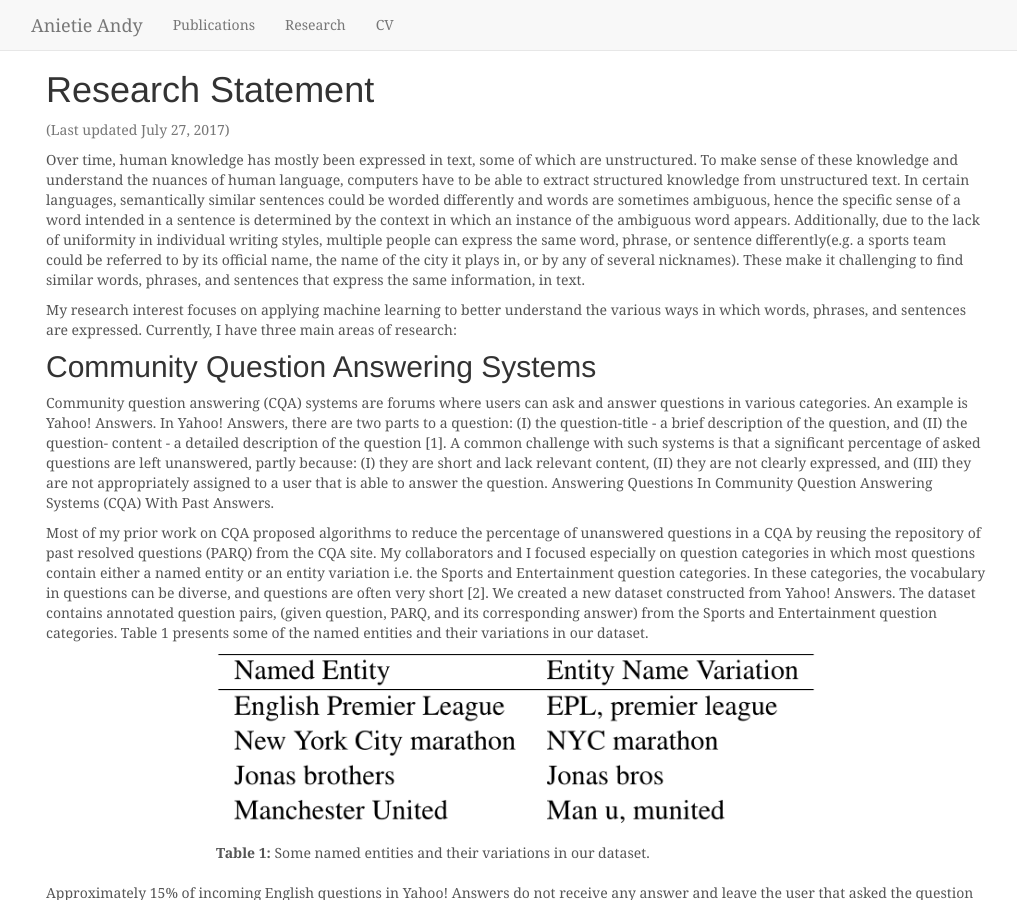
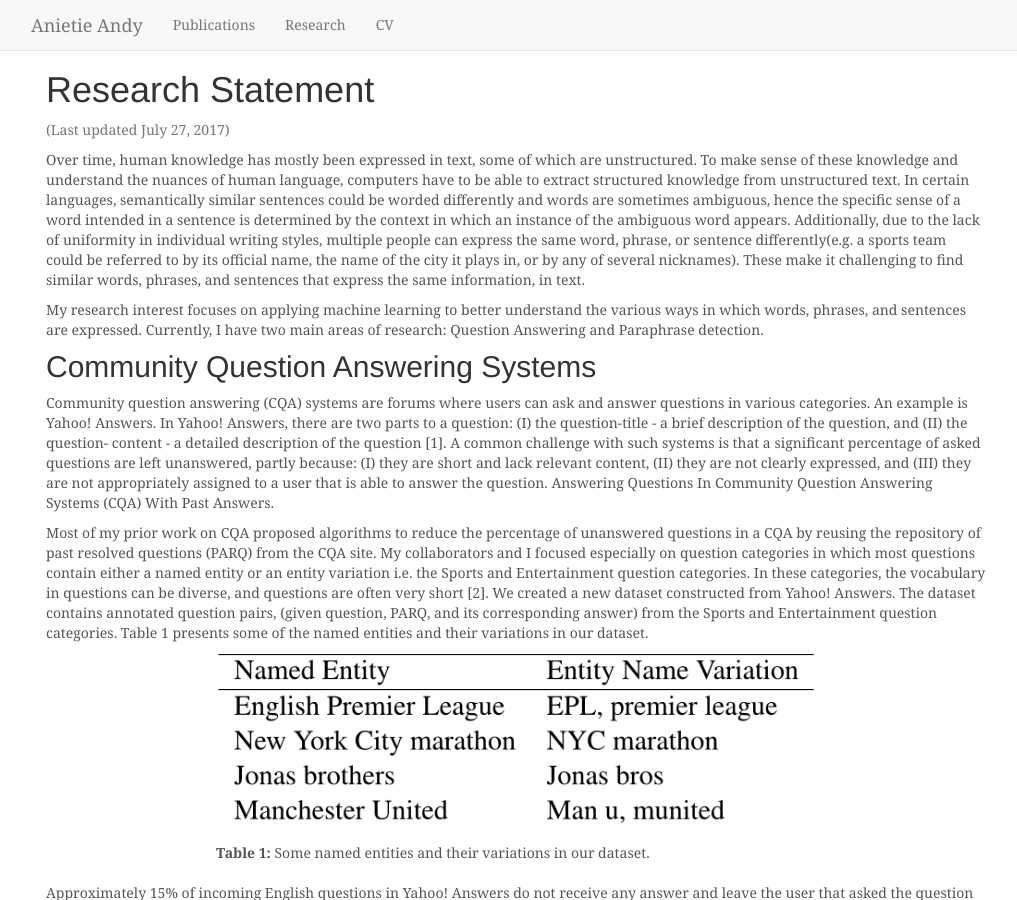
Before and after one commit to anietieandy/anietieandy.github.io, a Jekyll site: the page built from research.md, in a window 1280 px wide and 900 px high. Shown: the whole window, without its empty margins (124-1141 px from the left). Built offline with Jekyll 4.4.1, drawn with Linux system fonts in a browser that asks for light colours; nearby versions of some CDN libraries.

Commit message:
updated research

```diff
--- a/research.md
+++ b/research.md
@@ -48,7 +48,7 @@ publications:
 
 Over time, human knowledge has mostly been expressed in text, some of which are unstructured. To make sense of these knowledge and understand the nuances of human language, computers have to be able to extract structured knowledge from unstructured text. In certain languages, semantically similar sentences could be worded differently and words are sometimes ambiguous, hence the specific sense of a word intended in a sentence is determined by the context in which an instance of the ambiguous word appears. Additionally, due to the lack of uniformity in individual writing styles, multiple people can express the same word, phrase, or sentence differently(e.g. a sports team could be referred to by its official name, the name of the city it plays in, or by any of several nicknames). These make it challenging to find similar words, phrases, and sentences that express the same information, in text.
 
-My research interest focuses on applying machine learning to better understand the various ways in which words, phrases, and sentences are expressed. Currently, I have three main areas of research:
+My research interest focuses on applying machine learning to better understand the various ways in which words, phrases, and sentences are expressed. Currently, I have two main areas of research: Question Answering and Paraphrase detection.
 
 
 ## Community Question Answering Systems
```
